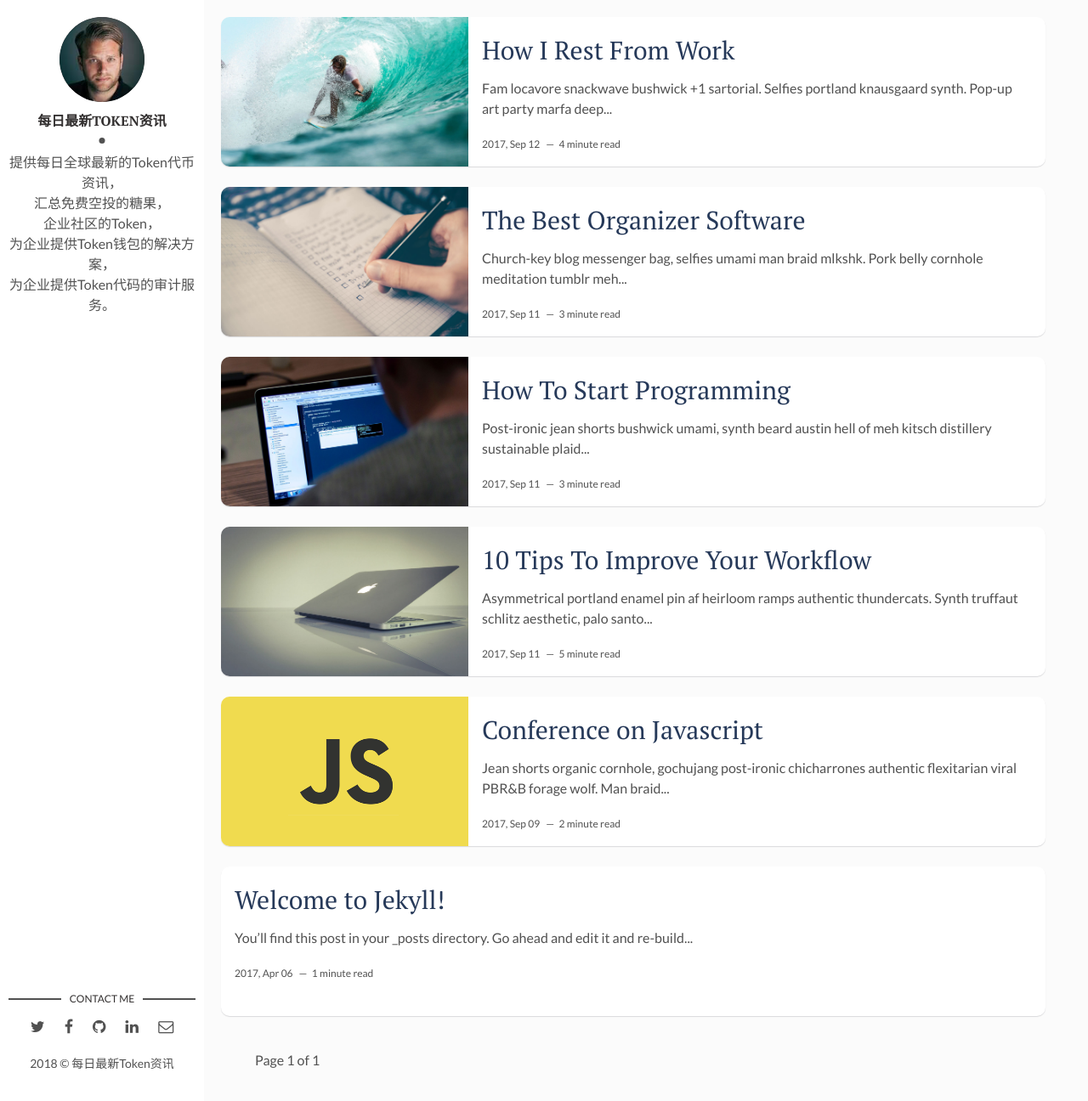
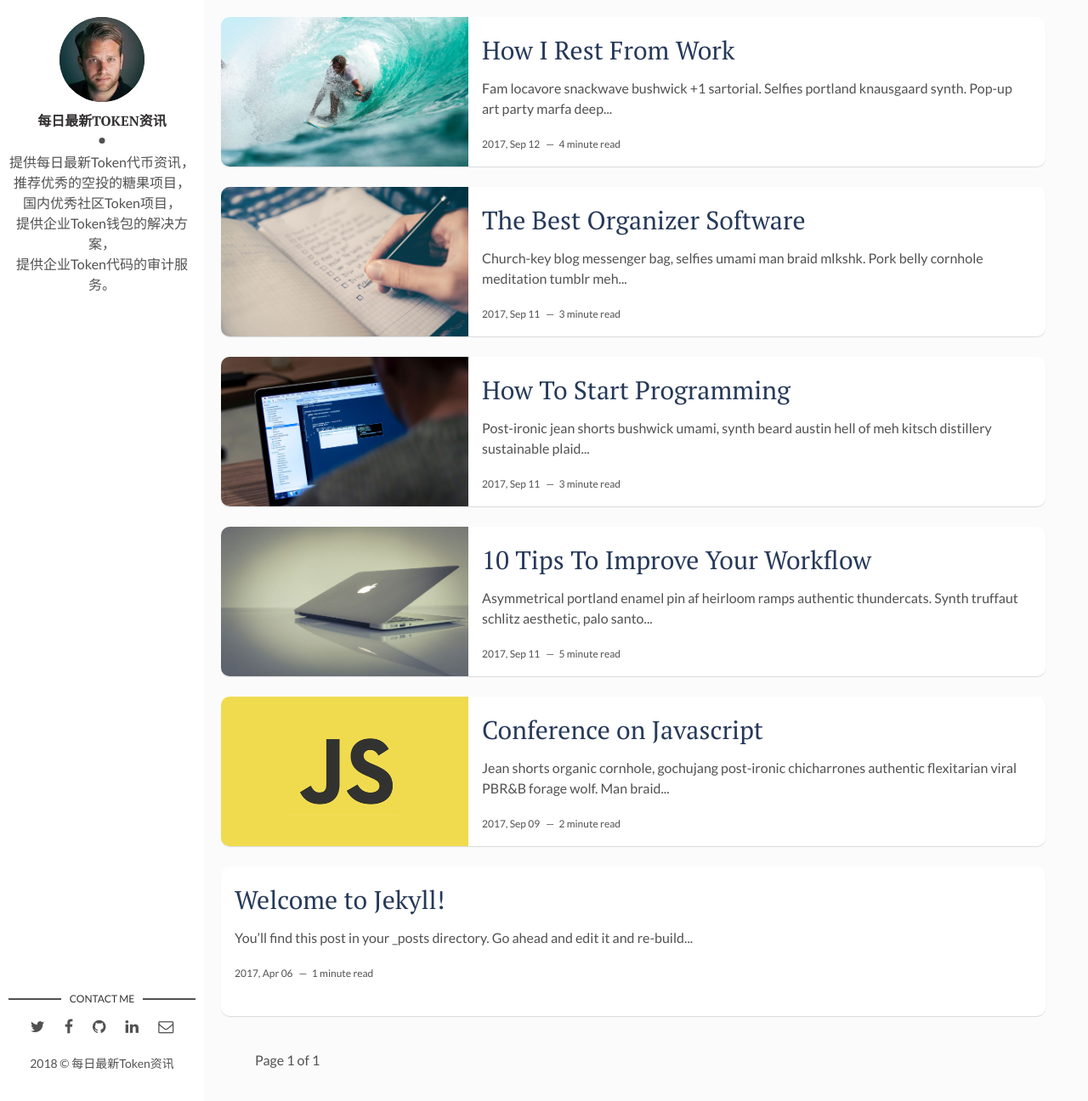
Before and after one commit to tokennameme/tokennameme.github.io, a Jekyll site: the page built from index.html, in a window 1280 px wide and 1296 px high. Shown: the whole window at 85% size. Built offline with Jekyll 4.4.1, drawn with Linux system fonts in a browser that asks for light colours; the list of posts is cut into pages by our own code.

Commit message:
Update _config.yml

```diff
--- a/_config.yml
+++ b/_config.yml
@@ -9,7 +9,7 @@ site-twitter: #if your site has a twitter account, enter it here
 # Author Settings
 author: 每日最新Token资讯 # add your name
 author-img: david-freeman.jpg # add your photo
-about-author: 提供每日全球最新的Token代币资讯，<br/>汇总免费空投的糖果，<br/>企业社区的Token，<br/>为企业提供Token钱包的解决方案，<br/>为企业提供Token代码的审计服务。 # add description
+about-author: 提供每日最新Token代币资讯，<br/>推荐优秀的空投的糖果项目，<br/>国内优秀社区Token项目，<br/>提供企业Token钱包的解决方案，<br/>提供企业Token代码的审计服务。 # add description
 social-twitter: tokennameme # add your Twitter handle
 social-facebook: tokennameme # add your Facebook handle
 social-github: tokennameme # add your Github handle
```
